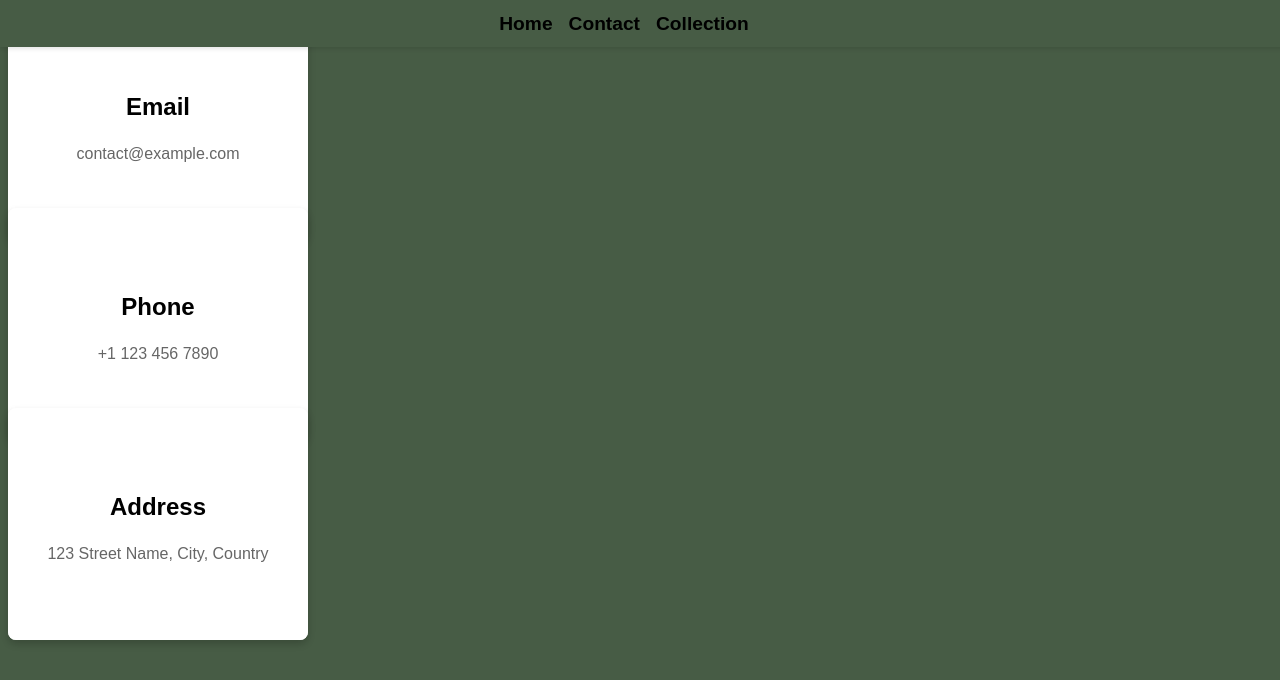
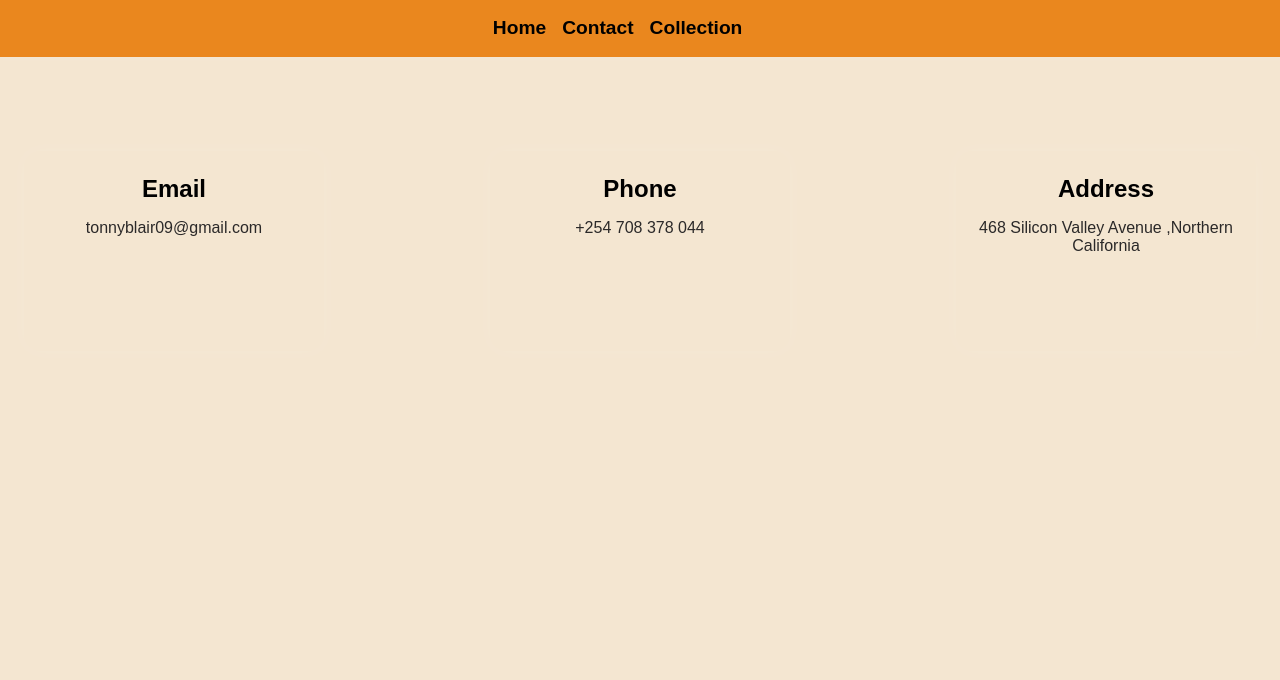
Before and after one commit to BlairMutisya/Art-Enclave, a React (Create React App) app in the folder art-enclave/: page /contact in a window 1280 px wide. Shown: the top 680 px of the page. Built offline with nearby package versions, Linux system fonts and the light colour scheme.

Commit message:
Style the cards' size

```diff
--- a/art-enclave/src/App.js
+++ b/art-enclave/src/App.js
@@ -4,7 +4,7 @@ import { BrowserRouter as Router, Routes, Route } from 'react-router-dom';
 import Home from './components/Home';
 import Location from './components/Location';
 import Contact from './components/Contact';
-import CollectionPage from './components/CollectionPage'; // Import CollectionPage component
+import CollectionPage from './pages/CollectionPage'; // Import CollectionPage component
 import NavBar from './components/NavBar'; // Import NavBar component
 
 const App = () => {
--- a/art-enclave/src/components/Cards.js
+++ b/art-enclave/src/components/Cards.js
@@ -1,5 +1,6 @@
 import React, { useState } from 'react';
 import '../styles/styles.css';
+
 const Cards = ({ artworks, addToCollection }) => {
   const [addedToCart, setAddedToCart] = useState({});
 
--- a/art-enclave/src/components/CollectionPage.js
+++ /dev/null
@@ -1,9 +0,0 @@
-// CollectionPage.js
-import React from 'react';
-import Collection from '../Components/Collection';
-
-const CollectionPage = () => {
-  return <Collection />;
-};
-
-export default CollectionPage;
--- a/art-enclave/src/components/Contact.js
+++ b/art-enclave/src/components/Contact.js
@@ -1,8 +1,9 @@
 import React from 'react';
-import '../styles/styles.css';
+import '../styles/styles.css'; // Assuming this file contains the styles provided earlier
+
 const Contacts = () => {
   return (
-    <div className="contact-container">
+    <div className="contacts-container"> {/* Change class name to match the updated CSS */}
       <div className="contact-card">
         <div className="contact-face contact-face1">
           <div className="contact-content">
@@ -14,7 +15,7 @@ const Contacts = () => {
         <div className="contact-face contact-face2">
           <div className="contact-content">
             <h3>Email</h3>
-            <p>contact@example.com</p>
+            <p>tonnyblair09@gmail.com</p>
           </div>
         </div>
       </div>
@@ -29,7 +30,7 @@ const Contacts = () => {
         <div className="contact-face contact-face2">
           <div className="contact-content">
             <h3>Phone</h3>
-            <p>+1 123 456 7890</p>
+            <p>+254 708 378 044</p>
           </div>
         </div>
       </div>
@@ -44,7 +45,7 @@ const Contacts = () => {
         <div className="contact-face contact-face2">
           <div className="contact-content">
             <h3>Address</h3>
-            <p>123 Street Name, City, Country</p>
+            <p>468 Silicon Valley Avenue ,Northern California</p>
           </div>
         </div>
       </div>
--- a/art-enclave/src/components/Home.js
+++ b/art-enclave/src/components/Home.js
@@ -1,11 +1,11 @@
 import React, { useState, useEffect } from 'react';
 import Cards from '../components/Cards';
-import Search from '../components/Search';
-import NavBar from '../components/NavBar';
-import '../styles/styles.css';
+import CollectionPage from '../pages/CollectionPage'; // Import CollectionPage component
+import '../styles/styles.css'; // Import styles.css
 
 const Home = () => {
   const [artworks, setArtworks] = useState([]);
+  const [collection, setCollection] = useState([]); // Define collection state
 
   useEffect(() => {
     fetchArtworks();
@@ -13,9 +13,8 @@ const Home = () => {
 
   const fetchArtworks = async () => {
     try {
-      const response = await fetch('https://openaccess-api.clevelandart.org/api/artworks/?limit=12');
+      const response = await fetch('https://openaccess-api.clevelandart.org/api/artworks/?limit=13');
       const data = await response.json();
-      console.log(data); // Log the response to check the structure and image URLs
       setArtworks(data.data);
     } catch (error) {
       console.error('Error fetching artworks:', error);
@@ -32,6 +31,8 @@ const Home = () => {
         body: JSON.stringify(artwork),
       });
       if (response.ok) {
+        // Update the collection state with the added artwork
+        setCollection(prevCollection => [...prevCollection, artwork]);
         alert('Artwork added to collection!');
       } else {
         alert('Failed to add artwork to collection.');
@@ -43,11 +44,20 @@ const Home = () => {
 
   return (
     <div>
-      <NavBar />
-      <Search />
-      <Cards artworks={artworks} addToCollection={addToCollection} />
+      <div className="grid grid-cols-3 gap-4">
+        {artworks.map((artwork, index) => (
+          <div key={index} className="card">
+            <img src={artwork.images.web.url} alt={artwork.title} className="w-full h-48 object-cover mb-2" />
+            <div className="p-4">
+              <h2 className="text-lg font-bold mb-2">{artwork.title}</h2>
+              <p className="text-sm text-gray-600">{artwork.creation_date}</p>
+              <button className="button" onClick={() => addToCollection(artwork)}>Add to Collection</button>
+            </div>
+          </div>
+        ))}
+      </div>
     </div>
   );
-}
+};
 
 export default Home;
--- a/art-enclave/src/index.css
+++ b/art-enclave/src/index.css
@@ -1,7 +1,3 @@
-@import "tailwind/base";
-@import "tailwind/components";
-@import "tailwind/utilities";
-
 body {
   margin: 0;
   font-family: -apple-system, BlinkMacSystemFont, 'Segoe UI', 'Roboto', 'Oxygen',
--- a/art-enclave/src/pages/CollectionPage.js
+++ b/art-enclave/src/pages/CollectionPage.js
@@ -1,30 +1,36 @@
-// CollectionPage.js
 import React, { useState, useEffect } from 'react';
-import Collection from '../components/CollectionPage';
-import '../styles/styles.css';
+import Collection from '../components/Collection';
+
 const CollectionPage = () => {
   const [collection, setCollection] = useState([]);
 
   useEffect(() => {
-    // Fetch collection data or initialize it as needed
+    fetchCollection();
   }, []);
 
-  const addToCollection = (artwork) => {
-    // Add artwork to the collection
-    setCollection(prevCollection => [...prevCollection, artwork]);
+  const fetchCollection = async () => {
+    try {
+      const response = await fetch('http://localhost:3000/collection');
+      const data = await response.json();
+      setCollection(data);
+    } catch (error) {
+      console.error('Error fetching collection:', error);
+    }
   };
 
-  const removeFromCollection = (id) => {
-    // Remove artwork from the collection
-    setCollection(prevCollection => prevCollection.filter(item => item.id !== id));
+  const removeFromCollection = async (id) => {
+    try {
+      await fetch(`http://localhost:3000/collection/${id}`, {
+        method: 'DELETE',
+      });
+      setCollection(collection.filter(item => item.id !== id));
+    } catch (error) {
+      console.error('Error removing item from collection:', error);
+    }
   };
 
   return (
-    <Collection
-      collection={collection}
-      addToCollection={addToCollection}
-      removeFromCollection={removeFromCollection}
-    />
+    <Collection collection={collection} removeFromCollection={removeFromCollection} />
   );
 };
 
--- a/art-enclave/src/styles/styles.css
+++ b/art-enclave/src/styles/styles.css
@@ -1,12 +1,13 @@
 body {
     font-family: 'Poppins', sans-serif;
-    background-color: #475c45;
+    background-color: #F4E6D1;
+    margin-top:4cm
   }
 
 /* Navbar */
 .navbar {
-    background-color: #475c45;
-    padding: 0.6rem 0.5rem; /* Reduce padding */
+    background-color: #EA871E;
+    padding: 0.9rem 0.1rem; /* Reduce padding */
     display: flex;
     justify-content: space-between; /* Distribute items evenly */
     align-items: center;
@@ -15,8 +16,8 @@ body {
     top: 0; /* Align to the top */
     left: 0; /* Align to the left */
     z-index: 1000; /* Ensure it's on top of other content */
-    transition: background-color 0.3s ease; /* Smooth transition */
-    box-shadow: 0 2px 4px rgba(0, 0, 0, 0.1); /* Add shadow */
+
+    box-shadow: 0 2px 4px rgba(254, 254, 254, 0.1); /* Add shadow */
 }
 
 .navbar-logo {
@@ -77,13 +78,14 @@ body {
 }
 /* styles.css */
 
-/* Contacts */
 /* Contacts Container */
 .contacts-container {
     display: flex;
-    justify-content: center;
+    justify-content: space-between; /* Adjust the spacing between cards */
     align-items: center;
+    flex-wrap: wrap; /* Allow cards to wrap to the next line */
     margin-top: 2rem;
+    padding: 0 1rem; /* Add padding to the container */
   }
 
   /* Contact Card */
@@ -91,6 +93,16 @@ body {
     width: 300px;
     height: 200px;
     perspective: 1000px;
+    border-radius: 16px;
+    overflow: hidden;
+    box-shadow: 0 0 20px rgba(251, 251, 251, 0.1);
+    transition: transform 0.5s;
+    margin-bottom: 2rem; /* Add spacing between cards */
+  }
+
+  /* Contact Card Hover Effect */
+  .contact-card:hover {
+    transform: scale(1.05);
   }
 
   /* Contact Face */
@@ -105,24 +117,26 @@ body {
   /* Contact Front Face */
   .contact-face-front {
     transform: rotateY(0deg);
+    background-color: #fff;
+    border-radius: 16px;
+    display: flex;
+    justify-content: center;
+    align-items: center;
   }
 
   /* Contact Back Face */
   .contact-face-back {
     transform: rotateY(180deg);
+    background-color: #f0f0f0;
+    border-radius: 16px;
+    display: flex;
+    justify-content: center;
+    align-items: center;
   }
 
   /* Contact Content */
   .contact-content {
-    display: flex;
-    flex-direction: column;
-    align-items: center;
-    justify-content: center;
-    height: 100%;
-    padding: 1rem;
-    background-color: #fff;
-    border-radius: 8px;
-    box-shadow: 0 4px 8px rgba(0, 0, 0, 0.1);
+    text-align: center;
   }
 
   /* Contact Icon */
@@ -136,10 +150,76 @@ body {
   .contact-content h3 {
     font-size: 1.5rem;
     margin-bottom: 0.5rem;
+    color: #000000;
   }
 
   /* Contact Description */
   .contact-content p {
     font-size: 1rem;
-    color: #666;
+    color: #2b2929;
   }
+
+  .button
+
+  .artWork {
+    display: flex;
+    border-radius: 50px;
+  }
+  /* Add these CSS styles to your existing styles.css file */
+
+/* Adjust grid layout to display 4 rows and 3 columns */
+.grid {
+    display: grid;
+    grid-template-columns: repeat(3, 1fr); /* 3 columns */
+    grid-template-rows: repeat(4, auto); /* 4 rows */
+    gap: 20px; /* Gap between grid items */
+  }
+
+  /* Style individual card */
+  .card {
+    background-color: #ffffff;
+    border-radius: 8px;
+    box-shadow: 0 4px 6px rgba(0, 0, 0, 0.1);
+    overflow: hidden;
+  }
+
+  .card img {
+    width: 100%;
+    height: 250px; /* Set a fixed height for the image */
+    object-fit: cover;
+  }
+
+  .card .p-4 {
+    padding: 20px;
+  }
+
+  .card h2 {
+    font-size: 18px;
+    font-weight: bold;
+    margin-bottom: 10px;
+  }
+
+  .card p {
+    font-size: 14px;
+    color: #666666;
+    margin-bottom: 10px;
+  }
+
+  /* Style the "Add to Collection" button */
+  .button {
+    background-color: #4CAF50;
+    border: none;
+    color: white;
+    padding: 10px 20px;
+    text-align: center;
+    text-decoration: none;
+    display: inline-block;
+    font-size: 14px;
+    cursor: pointer;
+    border-radius: 4px;
+    transition-duration: 0.4s;
+  }
+
+  .button:hover {
+    background-color: #45a049;
+  }
```
Also changed, not shown: art-enclave/src/components/MyCollection.js (+7 -6 lines), art-enclave/src/components/assets/icon.png (added).
